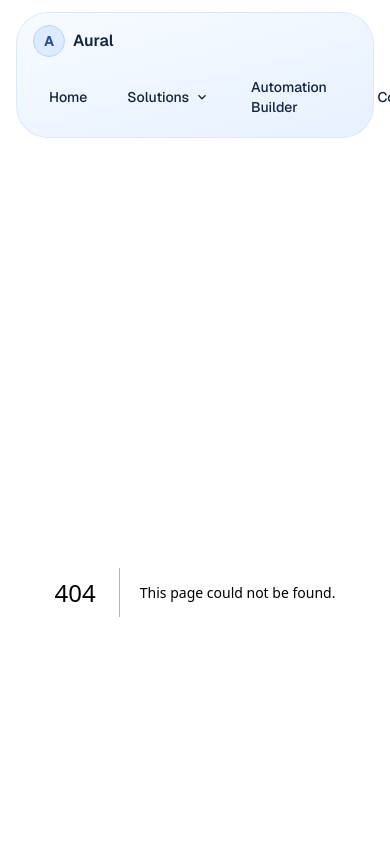
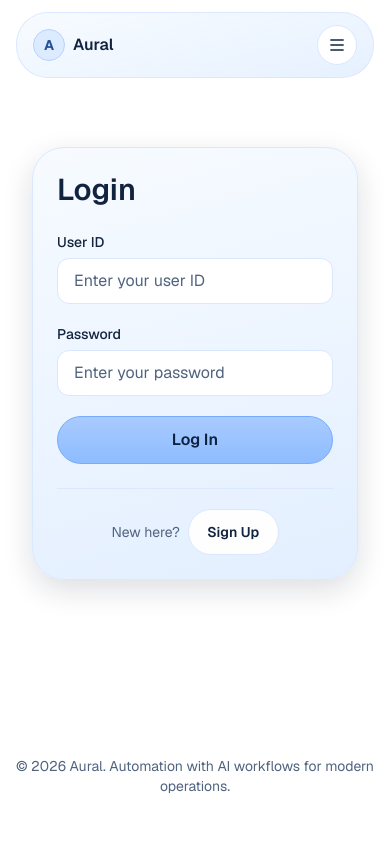
Before and after one commit to siddak1234/snoopy, a Next.js app: page /login in a window 390 px wide. Before the commit this address had no page. Shown: the top 844 px of the page. Built offline with nearby package versions, Linux system fonts and the light colour scheme.

Commit message:
Mobile update, login

```diff
--- a/app/layout.tsx
+++ b/app/layout.tsx
@@ -1,6 +1,7 @@
 import type { Metadata } from "next";
 import Link from "next/link";
 import { Geist, Geist_Mono } from "next/font/google";
+import MobileNavMenu from "@/components/navigation/MobileNavMenu";
 import SolutionsDropdown from "@/components/navigation/SolutionsDropdown";
 import ThemeToggle from "@/components/theme/ThemeToggle";
 import { site } from "@/lib/site";
@@ -51,7 +52,7 @@ export default function RootLayout({
                 </span>
                 <span>{site.name}</span>
               </Link>
-              <nav aria-label="Main navigation" className="flex items-center gap-2 text-sm font-medium sm:gap-3">
+              <nav aria-label="Main navigation" className="hidden items-center gap-2 text-sm font-medium sm:gap-3 md:flex">
                 {navLinks.slice(0, 1).map((link) => (
                   <Link
                     key={link.href}
@@ -71,8 +72,15 @@ export default function RootLayout({
                     {link.label}
                   </Link>
                 ))}
+                <Link
+                  href="/login"
+                  className="rounded-full border border-[var(--ring)] bg-[var(--card)] px-4 py-2 text-sm font-medium text-[var(--text)] transition hover:bg-[var(--surface-hover)] focus-visible:outline-none focus-visible:ring-2 focus-visible:ring-[var(--accent-strong)]"
+                >
+                  Login / Signup
+                </Link>
                 <ThemeToggle />
               </nav>
+              <MobileNavMenu />
             </div>
           </header>
 
--- /dev/null
+++ b/app/login/page.tsx
@@ -0,0 +1,76 @@
+"use client";
+
+import Link from "next/link";
+import { useState, FormEvent } from "react";
+
+const inputClassName =
+  "mt-1.5 w-full rounded-xl border border-[var(--ring)] bg-[var(--card)] px-4 py-2.5 text-[var(--text)] placeholder:text-[var(--muted)] transition focus:outline-none focus:ring-2 focus:ring-[var(--accent-strong)]";
+
+export default function LoginPage() {
+  const [status, setStatus] = useState<string | null>(null);
+
+  function handleSubmit(e: FormEvent<HTMLFormElement>) {
+    e.preventDefault();
+    setStatus("Auth coming soon.");
+  }
+
+  return (
+    <div className="flex min-h-[60vh] items-center justify-center px-4 py-8">
+      <div className="w-full max-w-md">
+        <section className="bubble p-6 sm:p-8">
+          <h1 className="text-3xl font-semibold sm:text-4xl">Login</h1>
+
+          <form onSubmit={handleSubmit} className="mt-6 space-y-5">
+            <div>
+              <label htmlFor="user-id" className="block text-sm font-medium text-[var(--text)]">
+                User ID
+              </label>
+              <input
+                id="user-id"
+                type="text"
+                name="userId"
+                autoComplete="username"
+                placeholder="Enter your user ID"
+                className={inputClassName}
+              />
+            </div>
+
+            <div>
+              <label htmlFor="password" className="block text-sm font-medium text-[var(--text)]">
+                Password
+              </label>
+              <input
+                id="password"
+                type="password"
+                name="password"
+                autoComplete="current-password"
+                placeholder="Enter your password"
+                className={inputClassName}
+              />
+            </div>
+
+            <button type="submit" className="btn-primary w-full px-5">
+              Log In
+            </button>
+
+            {status ? (
+              <p className="text-center text-sm text-[var(--muted)]" role="status">
+                {status}
+              </p>
+            ) : null}
+          </form>
+
+          <div className="mt-6 flex flex-wrap items-center justify-center gap-2 border-t border-[var(--ring)] pt-5">
+            <span className="text-sm text-[var(--muted)]">New here?</span>
+            <Link
+              href="/signup"
+              className="btn-secondary inline-flex px-4 py-2 text-sm font-semibold focus-visible:outline-none focus-visible:ring-2 focus-visible:ring-[var(--accent-strong)] focus-visible:ring-offset-2 focus-visible:ring-offset-[var(--surface)]"
+            >
+              Sign Up
+            </Link>
+          </div>
+        </section>
+      </div>
+    </div>
+  );
+}
--- /dev/null
+++ b/app/signup/page.tsx
@@ -0,0 +1,22 @@
+import Link from "next/link";
+
+export default function SignupPage() {
+  return (
+    <div className="flex min-h-[60vh] items-center justify-center px-4 py-8">
+      <div className="w-full max-w-md">
+        <section className="bubble p-6 sm:p-8">
+          <h1 className="text-3xl font-semibold sm:text-4xl">Sign Up</h1>
+          <p className="mt-4 text-base leading-7 text-[var(--muted)]">
+            Create an account to get started. Registration will be available soon.
+          </p>
+          <Link
+            href="/login"
+            className="btn-primary mt-6 inline-block px-5 focus-visible:outline-none focus-visible:ring-2 focus-visible:ring-[var(--accent-strong)] focus-visible:ring-offset-2 focus-visible:ring-offset-[var(--surface)]"
+          >
+            Back to Login
+          </Link>
+        </section>
+      </div>
+    </div>
+  );
+}
--- /dev/null
+++ b/components/navigation/MobileNavMenu.tsx
@@ -0,0 +1,138 @@
+"use client";
+
+import Link from "next/link";
+import { useEffect, useRef, useState } from "react";
+import ThemeToggle from "@/components/theme/ThemeToggle";
+
+const solutionsItems = [
+  { href: "/solutions/healthcare", label: "Healthcare" },
+  { href: "/solutions/finance", label: "Finance" },
+];
+
+const linkClass =
+  "block rounded-xl px-4 py-3 text-[var(--text)] transition hover:bg-[var(--surface-hover)] focus-visible:outline-none focus-visible:ring-2 focus-visible:ring-[var(--accent-strong)] focus-visible:ring-inset";
+
+export default function MobileNavMenu() {
+  const [menuOpen, setMenuOpen] = useState(false);
+  const [solutionsExpanded, setSolutionsExpanded] = useState(false);
+  const containerRef = useRef<HTMLDivElement>(null);
+
+  useEffect(() => {
+    if (!menuOpen) return;
+
+    const onPointerDown = (e: PointerEvent) => {
+      if (containerRef.current && !containerRef.current.contains(e.target as Node)) {
+        setMenuOpen(false);
+      }
+    };
+
+    const onKeyDown = (e: KeyboardEvent) => {
+      if (e.key === "Escape") {
+        setMenuOpen(false);
+      }
+    };
+
+    document.addEventListener("pointerdown", onPointerDown);
+    document.addEventListener("keydown", onKeyDown);
+    return () => {
+      document.removeEventListener("pointerdown", onPointerDown);
+      document.removeEventListener("keydown", onKeyDown);
+    };
+  }, [menuOpen]);
+
+  const closeMenu = () => setMenuOpen(false);
+
+  return (
+    <div ref={containerRef} className="relative flex md:hidden">
+      <button
+        type="button"
+        onClick={() => setMenuOpen((prev) => !prev)}
+        aria-expanded={menuOpen}
+        aria-controls="mobile-nav-panel"
+        aria-label={menuOpen ? "Close menu" : "Open menu"}
+        className="inline-flex h-10 w-10 items-center justify-center rounded-full border border-[var(--ring)] bg-[var(--card)] text-[var(--text)] transition hover:bg-[var(--surface-hover)] focus-visible:outline-none focus-visible:ring-2 focus-visible:ring-[var(--accent-strong)]"
+      >
+        <span className="sr-only">{menuOpen ? "Close menu" : "Open menu"}</span>
+        {menuOpen ? (
+          <svg viewBox="0 0 24 24" fill="none" stroke="currentColor" strokeWidth="2" className="h-5 w-5" aria-hidden>
+            <path d="M18 6L6 18M6 6l12 12" />
+          </svg>
+        ) : (
+          <svg viewBox="0 0 24 24" fill="none" stroke="currentColor" strokeWidth="2" className="h-5 w-5" aria-hidden>
+            <path d="M4 6h16M4 12h16M4 18h16" />
+          </svg>
+        )}
+      </button>
+
+      {menuOpen ? (
+        <div
+          id="mobile-nav-panel"
+          role="dialog"
+          aria-label="Main navigation"
+          className="absolute right-0 top-full z-50 mt-2 min-w-[16rem] max-h-[min(28rem,calc(100vh-6rem))] overflow-y-auto rounded-2xl border border-[var(--ring)] bg-[var(--surface)] p-2 shadow-[0_12px_24px_rgba(12,24,40,0.14)] [background:linear-gradient(165deg,var(--surface)_0%,var(--surface-strong)_100%)]"
+        >
+          <nav className="flex flex-col gap-0.5 py-1">
+            <Link href="/" className={linkClass} onClick={closeMenu}>
+              Home
+            </Link>
+
+            <div>
+              <button
+                type="button"
+                onClick={() => setSolutionsExpanded((prev) => !prev)}
+                aria-expanded={solutionsExpanded}
+                className={`${linkClass} w-full text-left`}
+              >
+                <span className="flex items-center justify-between">
+                  Solutions
+                  <svg
+                    aria-hidden
+                    viewBox="0 0 20 20"
+                    fill="none"
+                    stroke="currentColor"
+                    strokeWidth="1.8"
+                    className={`h-4 w-4 transition ${solutionsExpanded ? "rotate-180" : ""}`}
+                  >
+                    <path d="M5 7.5L10 12.5L15 7.5" />
+                  </svg>
+                </span>
+              </button>
+              {solutionsExpanded ? (
+                <div className="ml-3 mt-0.5 flex flex-col gap-0.5 border-l-2 border-[var(--ring)] pl-3">
+                  {solutionsItems.map((item) => (
+                    <Link
+                      key={item.href}
+                      href={item.href}
+                      className="block rounded-lg py-2.5 pl-1 text-[var(--text)] transition hover:bg-[var(--surface-hover)] focus-visible:outline-none focus-visible:ring-2 focus-visible:ring-[var(--accent-strong)] focus-visible:ring-inset"
+                      onClick={closeMenu}
+                    >
+                      {item.label}
+                    </Link>
+                  ))}
+                </div>
+              ) : null}
+            </div>
+
+            <Link href="/automation-builder" className={linkClass} onClick={closeMenu}>
+              Automation Builder
+            </Link>
+            <Link href="/contact" className={linkClass} onClick={closeMenu}>
+              Contact
+            </Link>
+            <Link
+              href="/login"
+              className="rounded-full border border-[var(--ring)] bg-[var(--card)] px-4 py-3 text-center text-sm font-medium text-[var(--text)] transition hover:bg-[var(--surface-hover)] focus-visible:outline-none focus-visible:ring-2 focus-visible:ring-[var(--accent-strong)] focus-visible:ring-inset"
+              onClick={closeMenu}
+            >
+              Login / Signup
+            </Link>
+
+            <div className="mt-2 flex justify-end border-t border-[var(--ring)] pt-3">
+              <ThemeToggle />
+            </div>
+          </nav>
+        </div>
+      ) : null}
+    </div>
+  );
+}
```
